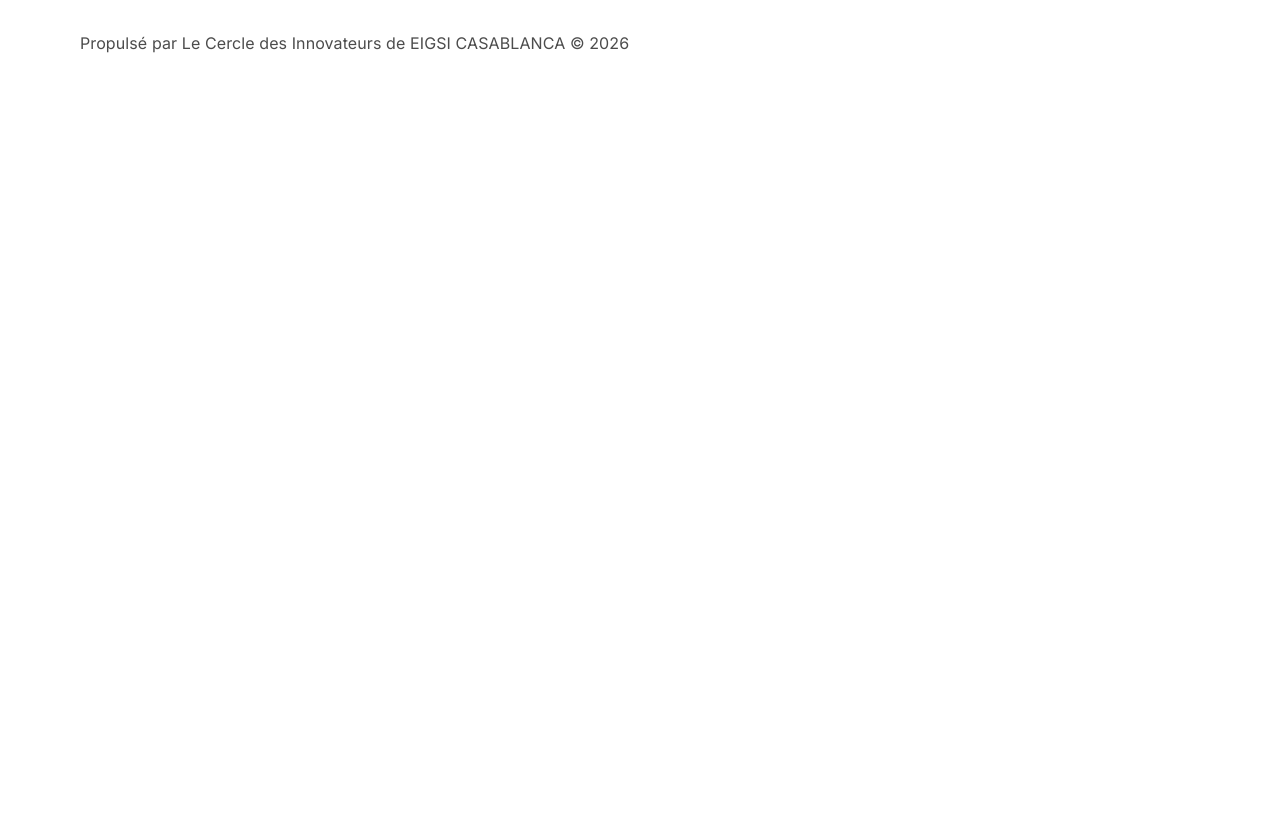
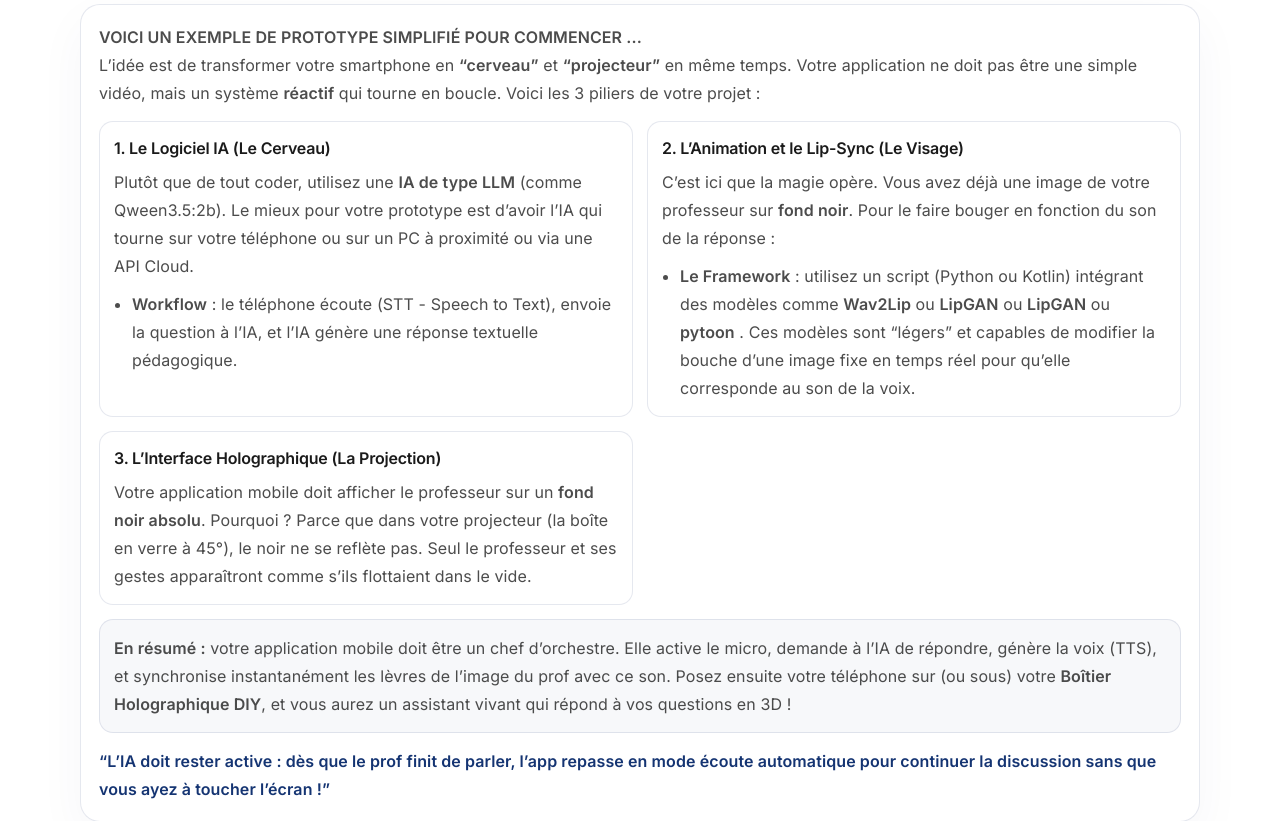
Before and after one commit to phd-benel/EIGSI-Hologram-AI-Hackathon, a React (Vite) app: page /ressources in a window 1280 px wide. Shown: the part 600-1421 px from the top of the page. Before the commit the page ends 800 px from the top, so only its background shows below. Built offline with nearby package versions, Linux system fonts and the light colour scheme.

Commit message:
first jet

```diff
--- a/src/index.css
+++ b/src/index.css
@@ -693,6 +693,77 @@ a {
   border-left: 16px solid #ffffff;
 }
 
+.spacer24 {
+  height: 24px;
+}
+
+.resourceCard {
+  margin-top: 14px;
+  border-radius: var(--radius);
+  border: 1px solid var(--blue-border-weak);
+  background: white;
+  padding: 18px;
+  box-shadow: 0 18px 50px rgba(0, 35, 102, 0.04);
+}
+
+.resourceIntro {
+  margin: 0;
+  color: var(--muted);
+  line-height: 1.75;
+}
+
+.resourceGrid {
+  margin-top: 14px;
+  display: grid;
+  grid-template-columns: 1fr 1fr;
+  gap: 14px;
+}
+
+.resourceBlock {
+  border-radius: var(--radius-sm);
+  border: 1px solid var(--blue-border-weak);
+  background: white;
+  padding: 14px;
+}
+
+.resourceH3 {
+  margin: 0 0 8px;
+  font-size: 16px;
+  letter-spacing: -0.2px;
+}
+
+.resourceP {
+  margin: 0;
+  color: var(--muted);
+  line-height: 1.75;
+}
+
+.resourceList {
+  margin: 10px 0 0;
+  padding-left: 18px;
+  color: var(--muted);
+  line-height: 1.75;
+}
+
+.resourceList li + li {
+  margin-top: 8px;
+}
+
+.resourceQuote {
+  margin-top: 14px;
+  border-radius: var(--radius-sm);
+  border: 1px solid var(--blue-border-weak);
+  background: rgba(0, 35, 102, 0.03);
+  padding: 14px;
+}
+
+.resourceStrongLine {
+  margin: 14px 0 0;
+  color: rgba(0, 35, 102, 0.92);
+  font-weight: 600;
+  line-height: 1.75;
+}
+
 .card {
   border-radius: var(--radius);
   border: 1px solid var(--blue-border-weak);
@@ -754,6 +825,10 @@ a {
     grid-template-columns: 1fr;
   }
 
+  .resourceGrid {
+    grid-template-columns: 1fr;
+  }
+
   .programRow {
     grid-template-columns: 90px 1fr;
     grid-auto-rows: auto;
--- a/src/pages/ResourcesPage.tsx
+++ b/src/pages/ResourcesPage.tsx
@@ -21,7 +21,7 @@ export function ResourcesPage() {
         <div className="container topbarInner">
           <div>
             <p className="eyebrow">Ressources techniques</p>
-            <h1 className="pageTitle"> Documentation</h1>
+            <h1 className="pageTitle">Documentation</h1>
           </div>
           <div className="topbarActions">
             <Link className="btn ghost" to="/">
@@ -58,6 +58,79 @@ export function ResourcesPage() {
               </a>
             ))}
           </div>
+
+          <div className="spacer24" aria-hidden="true" />
+
+          <h2 className="sectionTitle">2. Ressources pour l’application</h2>
+          <div className="resourceCard">
+            <p className="resourceIntro">
+              <strong>VOICI UN EXEMPLE DE PROTOTYPE SIMPLIFIÉ POUR COMMENCER ...</strong>
+              <br />
+              L’idée est de transformer votre smartphone en <strong>“cerveau”</strong> et{' '}
+              <strong>“projecteur”</strong> en même temps. Votre application ne doit pas être une simple
+              vidéo, mais un système <strong>réactif</strong> qui tourne en boucle. Voici les 3 piliers
+              de votre projet :
+            </p>
+
+            <div className="resourceGrid">
+              <div className="resourceBlock">
+                <h3 className="resourceH3">1. Le Logiciel IA (Le Cerveau)</h3>
+                <p className="resourceP">
+                  Plutôt que de tout coder, utilisez une <strong>IA de type LLM</strong> (comme Qween3.5:2b). Le mieux pour votre prototype est d’avoir l’IA qui tourne sur votre
+                  téléphone ou sur un PC à proximité ou via une API Cloud.
+                </p>
+                <ul className="resourceList">
+                  <li>
+                    <strong>Workflow</strong> : le téléphone écoute (STT - Speech to Text), envoie la
+                    question à l’IA, et l’IA génère une réponse textuelle pédagogique.
+                  </li>
+
+                </ul>
+              </div>
+
+              <div className="resourceBlock">
+                <h3 className="resourceH3">2. L’Animation et le Lip-Sync (Le Visage)</h3>
+                <p className="resourceP">
+                  C’est ici que la magie opère. Vous avez déjà une image de votre professeur sur{' '}
+                  <strong>fond noir</strong>. Pour le faire bouger en fonction du son de la réponse :
+                </p>
+                <ul className="resourceList">
+                  <li>
+                    <strong>Le Framework</strong> : utilisez un script (Python ou Kotlin) intégrant des
+                    modèles comme <strong>Wav2Lip</strong> ou <strong>LipGAN</strong> ou <strong>LipGAN</strong> ou <strong>pytoon</strong> . Ces modèles sont
+                    “légers” et capables de modifier la bouche d’une image fixe en temps réel pour
+                    qu’elle corresponde au son de la voix.
+                  </li>
+
+                </ul>
+              </div>
+
+              <div className="resourceBlock">
+                <h3 className="resourceH3">3. L’Interface Holographique (La Projection)</h3>
+                <p className="resourceP">
+                  Votre application mobile doit afficher le professeur sur un <strong>fond noir absolu</strong>.
+                  Pourquoi ? Parce que dans votre projecteur (la boîte en verre à 45°), le noir ne se
+                  reflète pas. Seul le professeur et ses gestes apparaîtront comme s’ils flottaient dans
+                  le vide.
+                </p>
+              </div>
+            </div>
+
+            <div className="resourceQuote" role="note" aria-label="Résumé">
+              <p className="resourceP" style={{ margin: 0 }}>
+                <strong>En résumé :</strong> votre application mobile doit être un chef d’orchestre.
+                Elle active le micro, demande à l’IA de répondre, génère la voix (TTS), et synchronise
+                instantanément les lèvres de l’image du prof avec ce son. Posez ensuite votre téléphone
+                sur (ou sous) votre <strong>Boîtier Holographique DIY</strong>, et vous aurez un assistant
+                vivant qui répond à vos questions en 3D !
+              </p>
+            </div>
+
+            <p className="resourceStrongLine">
+              “L’IA doit rester active : dès que le prof finit de parler, l’app repasse en mode écoute
+              automatique pour continuer la discussion sans que vous ayez à toucher l’écran !”
+            </p>
+          </div>
         </div>
       </section>
 
```
